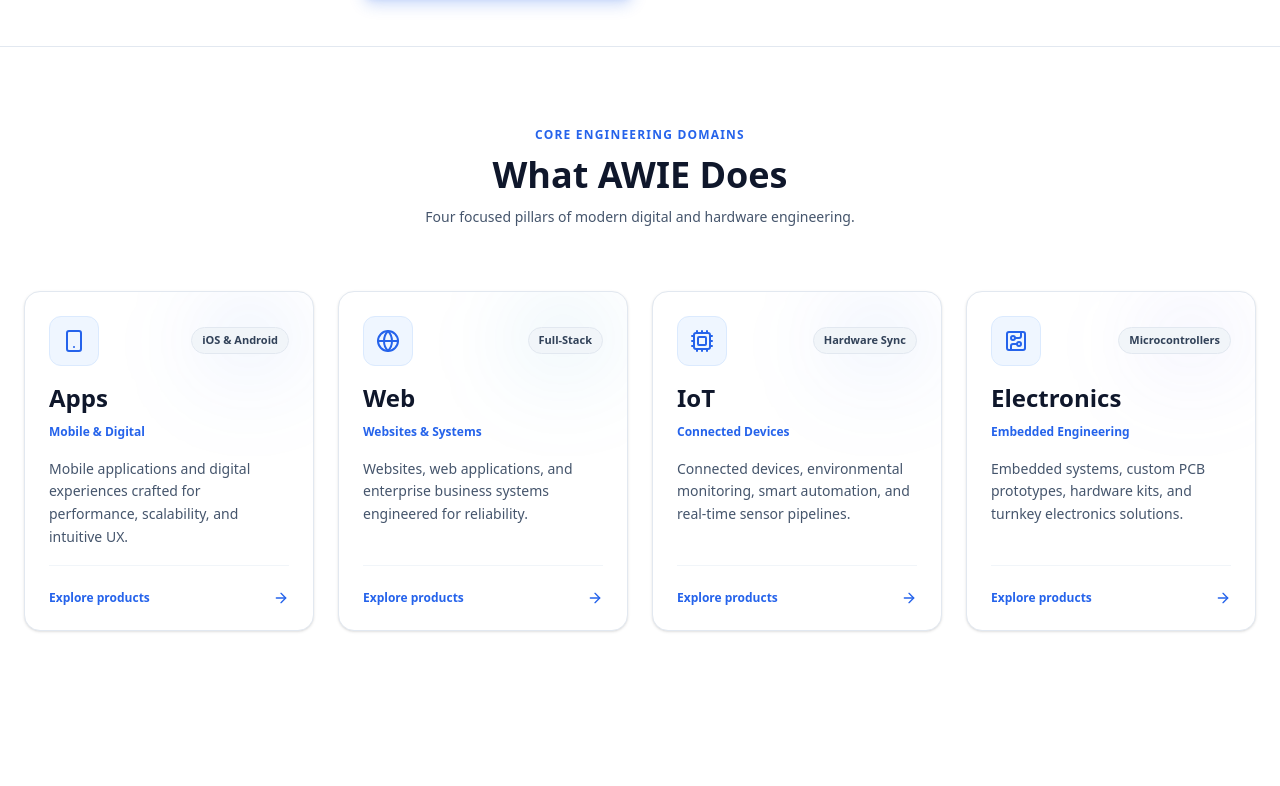
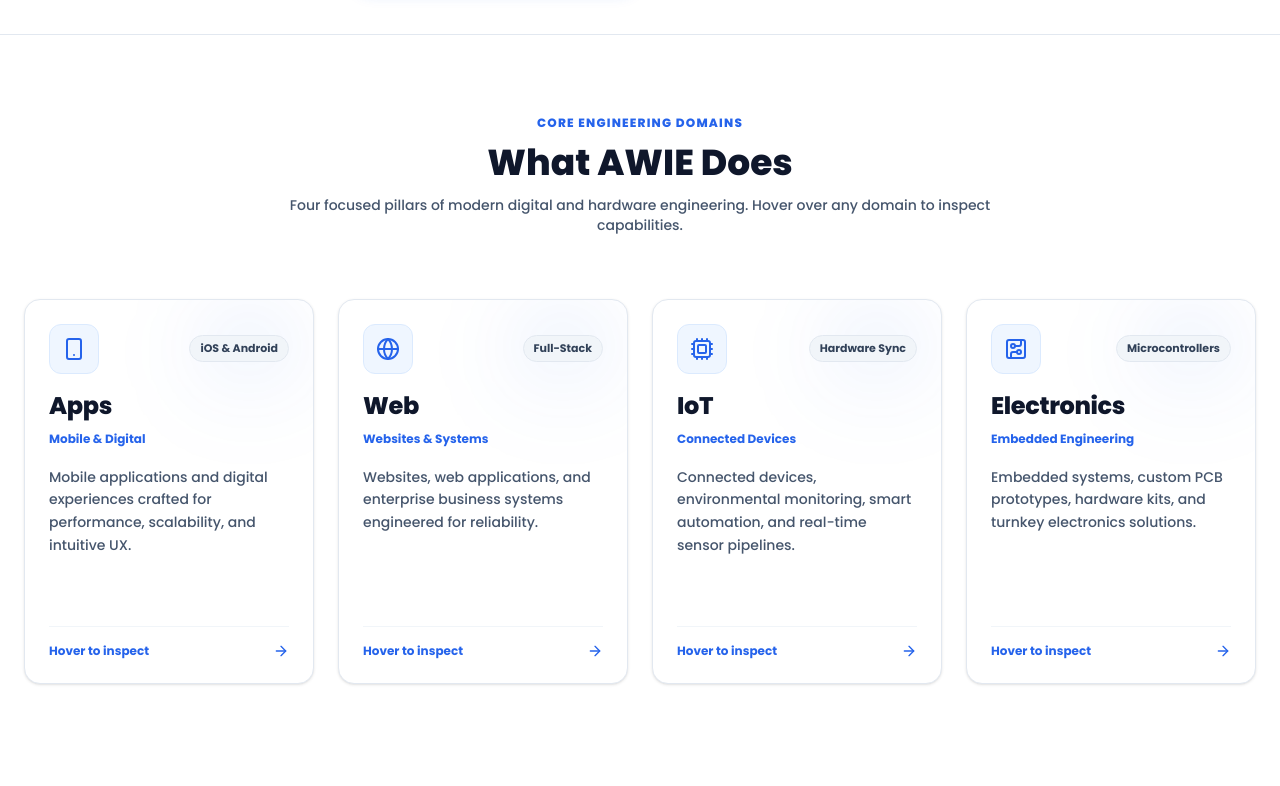
Before and after one commit to awielabs/awiewebsite, a Next.js app: page / in a window 1280 px wide. Shown: the part 1254-2040 px from the top of the page. Built offline with nearby package versions, Linux system fonts and the light colour scheme.

Commit message:
Feat: Implement Poppins typography, navbar reordering, footer cleanup, and 3D hover flip domain cards

```diff
--- a/app/globals.css
+++ b/app/globals.css
@@ -1,4 +1,10 @@
 @import "tailwindcss";
+
+@theme {
+  --font-sans: var(--font-poppins), "Poppins", ui-sans-serif, system-ui, -apple-system, BlinkMacSystemFont, "Segoe UI", sans-serif;
+  --font-poppins: var(--font-poppins), "Poppins", ui-sans-serif, system-ui, sans-serif;
+  --font-outfit: var(--font-outfit), "Outfit", ui-sans-serif, system-ui, sans-serif;
+}
 
 @layer base {
   :root {
@@ -27,13 +33,44 @@
     scroll-behavior: smooth;
     background-color: #FFFFFF;
     color: #1E293B;
+    font-family: var(--font-poppins), "Poppins", ui-sans-serif, system-ui, -apple-system, BlinkMacSystemFont, "Segoe UI", sans-serif;
   }
 
   body {
     background-color: #FFFFFF;
     color: #1E293B;
+    font-family: var(--font-poppins), "Poppins", ui-sans-serif, system-ui, -apple-system, BlinkMacSystemFont, "Segoe UI", sans-serif;
+    font-weight: 500; /* Poppins Medium as clean, legible default body weight */
     overflow-x: hidden;
     -webkit-font-smoothing: antialiased;
+  }
+
+  /* Poppins Typographic Hierarchy */
+  h1 {
+    font-family: var(--font-poppins), "Poppins", sans-serif;
+    font-weight: 900; /* Poppins Black */
+    letter-spacing: -0.025em;
+  }
+
+  h2 {
+    font-family: var(--font-poppins), "Poppins", sans-serif;
+    font-weight: 800; /* Poppins ExtraBold */
+    letter-spacing: -0.02em;
+  }
+
+  h3 {
+    font-family: var(--font-poppins), "Poppins", sans-serif;
+    font-weight: 700; /* Poppins Bold */
+    letter-spacing: -0.015em;
+  }
+
+  h4, h5, h6 {
+    font-family: var(--font-poppins), "Poppins", sans-serif;
+    font-weight: 600; /* Poppins SemiBold */
+  }
+
+  p {
+    font-weight: 500; /* Poppins Medium */
   }
 }
 
@@ -94,3 +131,25 @@
   transform: translateY(-2px);
   box-shadow: 0 8px 25px rgba(37, 99, 235, 0.45);
 }
+
+/* 3D Flip Card Utilities */
+.perspective-1000 {
+  perspective: 1000px;
+}
+
+.transform-style-3d {
+  transform-style: preserve-3d;
+}
+
+.backface-hidden {
+  backface-visibility: hidden;
+  -webkit-backface-visibility: hidden;
+}
+
+.rotate-y-180 {
+  transform: rotateY(180deg);
+}
+
+.group:hover .group-hover-flip {
+  transform: rotateY(180deg);
+}
--- a/app/layout.tsx
+++ b/app/layout.tsx
@@ -1,5 +1,5 @@
 import type { Metadata } from 'next';
-import { Inter, Outfit } from 'next/font/google';
+import { Poppins, Outfit } from 'next/font/google';
 import Navbar from '@/components/layout/Navbar';
 import Footer from '@/components/layout/Footer';
 import CustomCursor from '@/components/layout/CustomCursor';
@@ -7,8 +7,17 @@ import ParticleBackground from '@/components/3d/ParticleBackground';
 import { CartProvider } from '@/components/store/CartContext';
 import './globals.css';
 
-const inter = Inter({ subsets: ['latin'], variable: '--font-inter' });
-const outfit = Outfit({ subsets: ['latin'], variable: '--font-outfit' });
+const poppins = Poppins({
+  subsets: ['latin'],
+  variable: '--font-poppins',
+  display: 'swap',
+  weight: ['100', '200', '300', '400', '500', '600', '700', '800', '900']
+});
+const outfit = Outfit({
+  subsets: ['latin'],
+  variable: '--font-outfit',
+  display: 'swap'
+});
 
 export const metadata: Metadata = {
   title: 'AWIE | Apps • Web • IoT • Electronics',
@@ -21,8 +30,8 @@ export default function RootLayout({
   children: React.ReactNode;
 }>) {
   return (
-    <html lang="en" className={`${inter.variable} ${outfit.variable} dark scroll-smooth`}>
-      <body className="bg-[#0B0F17] text-gray-300 font-sans min-h-screen flex flex-col relative overflow-x-hidden selection:bg-[#2563EB] selection:text-white">
+    <html lang="en" className={`${poppins.variable} ${outfit.variable} dark scroll-smooth`}>
+      <body className={`${poppins.className} bg-[#0B0F17] text-gray-300 font-sans min-h-screen flex flex-col relative overflow-x-hidden selection:bg-[#2563EB] selection:text-white`}>
         <CartProvider>
           <CustomCursor />
           <ParticleBackground />
--- a/app/page.tsx
+++ b/app/page.tsx
@@ -26,7 +26,17 @@ export default function Home() {
       icon: Smartphone,
       gradient: 'from-[#2563EB]/10 to-transparent',
       borderColor: 'border-slate-200 hover:border-[#2563EB]',
-      badge: 'iOS & Android'
+      badge: 'iOS & Android',
+      details: {
+        subtitle: 'Full-Stack Mobile Engineering',
+        highlights: [
+          'Cross-Platform iOS & Android apps (Flutter / React Native)',
+          'Hardware sync via Bluetooth Low Energy (BLE)',
+          'Real-time cloud sync & offline-first data engines',
+          'Modern UI/UX with smooth micro-interactions'
+        ],
+        techStack: 'Flutter • React Native • BLE • Supabase'
+      }
     },
     {
       title: 'Web',
@@ -35,7 +45,17 @@ export default function Home() {
       icon: Globe,
       gradient: 'from-[#0284C7]/10 to-transparent',
       borderColor: 'border-slate-200 hover:border-[#0284C7]',
-      badge: 'Full-Stack'
+      badge: 'Full-Stack',
+      details: {
+        subtitle: 'High-Performance Web Platforms',
+        highlights: [
+          'Server-rendered & static apps with Next.js 16',
+          'Interactive IoT telemetry & analytics portals',
+          'Enterprise database design & secure APIs',
+          'SEO-engineered, accessible & ultra-fast UX'
+        ],
+        techStack: 'Next.js 16 • TypeScript • Tailwind • PostgreSQL'
+      }
     },
     {
       title: 'IoT',
@@ -44,7 +64,17 @@ export default function Home() {
       icon: Cpu,
       gradient: 'from-[#2563EB]/10 to-transparent',
       borderColor: 'border-slate-200 hover:border-[#2563EB]',
-      badge: 'Hardware Sync'
+      badge: 'Hardware Sync',
+      details: {
+        subtitle: 'Real-Time Telemetry & Automation',
+        highlights: [
+          'Wireless sensor networks (Wi-Fi, BLE, ESP-NOW, LoRa)',
+          'Low-latency bidirectional MQTT & WebSockets streaming',
+          'Over-the-Air (OTA) remote firmware deployment',
+          'Automated trigger rules & smart actuator control'
+        ],
+        techStack: 'ESP32 • FreeRTOS • MQTT • InfluxDB • Grafana'
+      }
     },
     {
       title: 'Electronics',
@@ -53,7 +83,17 @@ export default function Home() {
       icon: CircuitBoard,
       gradient: 'from-[#6366F1]/10 to-transparent',
       borderColor: 'border-slate-200 hover:border-[#6366F1]',
-      badge: 'Microcontrollers'
+      badge: 'Microcontrollers',
+      details: {
+        subtitle: 'Custom Schematics & Embedded PCB',
+        highlights: [
+          'Custom multi-layer schematic & precision PCB routing',
+          'Embedded firmware in C/C++, ARM Cortex & STM32',
+          'Analog/digital sensor conditioning & motor drivers',
+          'Bench prototyping through production assembly'
+        ],
+        techStack: 'KiCad • STM32 • ESP32 • C/C++ • MicroPython'
+      }
     }
   ];
 
@@ -109,8 +149,8 @@ export default function Home() {
               Ideas Engineered Into Reality.
             </p>
 
-            <p className="text-base sm:text-xl text-slate-600 max-w-3xl mx-auto font-semibold leading-relaxed pt-1">
-              Building practical technology solutions across <span className="text-slate-900 font-extrabold">APPS • WEB • IoT • ELECTRONICS</span>
+            <p className="text-sm sm:text-base md:text-lg lg:text-xl text-slate-600 max-w-5xl mx-auto font-semibold leading-relaxed pt-1 md:whitespace-nowrap">
+              Building practical technology solutions across <span className="text-slate-900 font-extrabold whitespace-nowrap">APPS • WEB • IoT • ELECTRONICS</span>
             </p>
           </div>
 
@@ -151,40 +191,112 @@ export default function Home() {
         <div className="text-center max-w-3xl mx-auto mb-16 space-y-3">
           <h2 className="text-xs font-extrabold text-[#2563EB] uppercase tracking-widest">Core Engineering Domains</h2>
           <p className="text-3xl sm:text-4xl font-extrabold text-slate-900">What AWIE Does</p>
-          <p className="text-slate-600 text-sm font-medium">Four focused pillars of modern digital and hardware engineering.</p>
+          <p className="text-slate-600 text-sm font-medium">Four focused pillars of modern digital and hardware engineering. Hover over any domain to inspect capabilities.</p>
         </div>
 
         <div className="grid grid-cols-1 md:grid-cols-2 lg:grid-cols-4 gap-6">
           {whatWeDoCards.map((card) => {
             const Icon = card.icon;
+
             return (
-              <Link
+              <div
                 key={card.title}
-                href="/products"
-                className={`p-6 rounded-2xl bg-white border ${card.borderColor} shadow-sm relative overflow-hidden group hover:translate-y-[-4px] transition-all duration-300 flex flex-col justify-between`}
+                className="group h-[385px] w-full perspective-1000 select-none"
               >
-                <div className={`absolute top-0 right-0 w-32 h-32 bg-gradient-to-b ${card.gradient} rounded-full blur-2xl pointer-events-none`} />
+                {/* Flippable 3D Card Inner Wrapper that flips on hover */}
+                <div className="w-full h-full relative transition-transform duration-700 transform-style-3d group-hover-flip">
+
+                  {/* FRONT FACE (Light Theme) */}
+                  <div className="absolute inset-0 w-full h-full backface-hidden p-6 rounded-2xl bg-white border border-slate-200 shadow-sm overflow-hidden flex flex-col justify-between transition-all duration-300">
+                    <div className="absolute top-0 right-0 w-32 h-32 bg-gradient-to-b from-[#2563EB]/10 to-transparent rounded-full blur-2xl pointer-events-none" />
+
                     <div className="space-y-4 relative z-10">
                       <div className="flex items-center justify-between">
-                    <div className="p-3 rounded-xl bg-blue-50 border border-blue-100 text-[#2563EB] group-hover:scale-110 transition-transform">
+                        <div className="p-3 rounded-xl bg-blue-50 border border-blue-100 text-[#2563EB]">
                           <Icon className="w-6 h-6" />
                         </div>
                         <span className="text-[11px] font-bold px-2.5 py-1 rounded-full bg-slate-100 text-slate-700 border border-slate-200">
                           {card.badge}
                         </span>
                       </div>
+
                       <div>
-                    <h3 className="text-2xl font-extrabold text-slate-900 mb-1">{card.title}</h3>
-                    <span className="text-xs text-[#2563EB] font-bold">{card.category}</span>
-                  </div>
-                  <p className="text-sm text-slate-600 leading-relaxed">{card.description}</p>
+                        <h3 className="text-2xl font-extrabold text-slate-900 mb-1">
+                          {card.title}
+                        </h3>
+                        <span className="text-xs text-[#2563EB] font-bold">
+                          {card.category}
+                        </span>
                       </div>
 
-                <div className="pt-6 mt-4 border-t border-slate-100 flex items-center justify-between text-xs font-bold text-[#2563EB] group-hover:text-[#1D4ED8] transition-colors">
-                  <span>Explore products</span>
-                  <ArrowRight className="w-4 h-4 group-hover:translate-x-1 transition-transform" />
+                      <p className="text-sm text-slate-600 leading-relaxed font-medium">
+                        {card.description}
+                      </p>
                     </div>
+
+                    <div className="pt-4 mt-4 border-t border-slate-100 flex items-center justify-between text-xs font-bold text-[#2563EB]">
+                      <span>Hover to inspect</span>
+                      <ArrowRight className="w-4 h-4" />
+                    </div>
+                  </div>
+
+                  {/* BACK FACE (Dark Theme with rich domain details on hover) */}
+                  <div className="absolute inset-0 w-full h-full backface-hidden rotate-y-180 p-6 rounded-2xl bg-slate-950 border border-[#2563EB]/70 shadow-2xl shadow-blue-500/25 text-white flex flex-col justify-between overflow-hidden">
+                    {/* Glowing corner gradient accent */}
+                    <div className="absolute top-0 right-0 w-36 h-36 bg-[#2563EB]/25 rounded-full blur-2xl pointer-events-none" />
+
+                    <div className="space-y-3 relative z-10">
+                      {/* Back Header */}
+                      <div className="flex items-center justify-between border-b border-slate-800 pb-2.5">
+                        <div className="flex items-center gap-2">
+                          <Icon className="w-5 h-5 text-blue-400" />
+                          <h4 className="text-base font-black text-white">{card.title} Architecture</h4>
+                        </div>
+                        <span className="text-[10px] font-extrabold px-2 py-0.5 rounded-full bg-blue-950 text-blue-300 border border-blue-800">
+                          {card.badge}
+                        </span>
+                      </div>
+
+                      {/* Capabilities Highlights */}
+                      <div className="space-y-1.5 pt-0.5">
+                        <span className="text-[10px] font-extrabold uppercase tracking-wider text-blue-400 block">
+                          Capabilities:
+                        </span>
+                        <ul className="space-y-1.5 text-[11px] text-slate-300">
+                          {card.details.highlights.map((item, idx) => (
+                            <li key={idx} className="flex items-start gap-1.5 leading-tight font-medium">
+                              <CheckCircle2 className="w-3 h-3 text-blue-400 shrink-0 mt-0.5" />
+                              <span>{item}</span>
+                            </li>
+                          ))}
+                        </ul>
+                      </div>
+
+                      {/* Tech Stack Info */}
+                      <div className="pt-2 border-t border-slate-800/80">
+                        <span className="text-[10px] font-bold text-slate-400 block mb-0.5">
+                          Technologies:
+                        </span>
+                        <span className="text-[11px] font-mono text-blue-300 font-semibold leading-tight block">
+                          {card.details.techStack}
+                        </span>
+                      </div>
+                    </div>
+
+                    {/* Back Action CTA Button */}
+                    <div className="pt-2.5 border-t border-slate-800 relative z-10">
+                      <Link
+                        href="/products"
+                        className="w-full py-2 rounded-xl bg-[#2563EB] hover:bg-[#1D4ED8] text-white text-xs font-bold transition-all shadow-md shadow-blue-500/25 flex items-center justify-center gap-1.5"
+                      >
+                        <span>Explore {card.title} Products</span>
+                        <ArrowRight className="w-3.5 h-3.5" />
                       </Link>
+                    </div>
+                  </div>
+
+                </div>
+              </div>
             );
           })}
         </div>
--- a/components/layout/Footer.tsx
+++ b/components/layout/Footer.tsx
@@ -59,7 +59,6 @@ export default function Footer() {
           <ul className="space-y-2.5 text-sm">
             <li><Link href="/" className="hover:text-[#2563EB] transition-colors">Home</Link></li>
             <li><Link href="/products" className="hover:text-[#2563EB] transition-colors">AWIE Products</Link></li>
-            <li><Link href="/products/gem-buddy" className="hover:text-[#2563EB] transition-colors text-xs text-[#2563EB] font-bold">↳ GEM Buddy</Link></li>
             <li><Link href="/store" className="hover:text-[#2563EB] transition-colors">Electronics Store</Link></li>
             <li><Link href="/students" className="hover:text-[#2563EB] transition-colors">Student Mentorship</Link></li>
           </ul>
--- a/components/layout/Navbar.tsx
+++ b/components/layout/Navbar.tsx
@@ -21,8 +21,8 @@ export default function Navbar() {
     { name: 'Students', href: '/students' },
     { name: 'About', href: '/about' },
     { name: 'Contact', href: '/contact' },
-    { name: 'AWIE Store', href: '/store', isPill: true },
-    { name: 'Products', href: '/products', isPill: true }
+    { name: 'AWIE Products', href: '/products', isPill: true },
+    { name: 'AWIE Store', href: '/store', isPill: true }
   ];
 
   return (
```
Lines whose indentation alone changed are shown as unchanged.
